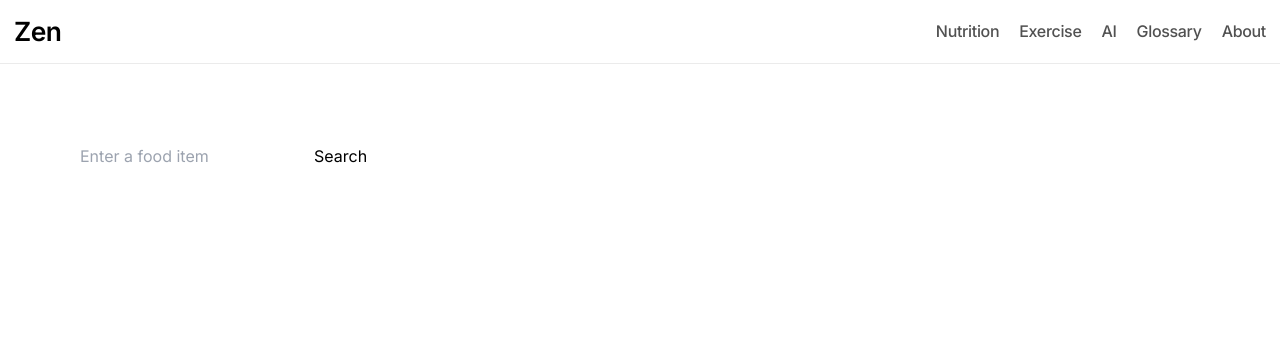
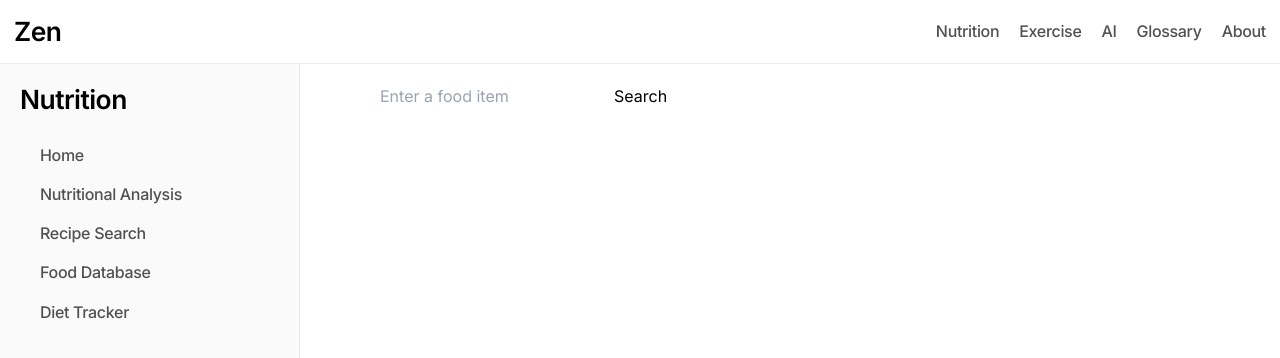
Before and after one commit to devjdn/health-app, a Next.js app in the folder site/: page /nutrition/analysis in a window 1280 px wide. Shown: the top 358 px of the page. Built offline with nearby package versions, Linux system fonts and the light colour scheme.

Commit message:
Adding a rough layout for the nutrition pages

```diff
--- a/site/app/globals.css
+++ b/site/app/globals.css
@@ -21,6 +21,8 @@ h1, h2, h3, h4, h5, h6, p, blockquote, figcaption {
   --primary-background: #fff;
   --secondary-background: #f1f1f1;
   --header: #ffffffc0;
+  --sidebar: #fafafa;
+  --sidebar-nav-hover: #e2e2e2;
   --card-translucent: #f1f1f1d7;
   --scroll-disabled: #ebebeb;
   --btn: #fcfcfc;
@@ -43,6 +45,8 @@ h1, h2, h3, h4, h5, h6, p, blockquote, figcaption {
     --primary-background: #060606;
     --secondary-background: #121212;
     --header: #000000c0;
+    --sidebar: #090909;
+    --sidebar-nav-hover: #131313;
     --card-translucent: #121212d7;
     --scroll-disabled: #2a2a2a;
     --btn: #121212;
@@ -89,6 +93,10 @@ p {
 body {
   background: var(--primary-background);
   min-height: 100vh;
+}
+
+li {
+  list-style-type: none;
 }
 
 header {
@@ -139,21 +147,20 @@ main ::-webkit-scrollbar {
   display: none;
 }
 
-section {
+.home-page {
+  background: var(--intro-gradient);
+}
+.home-page section {
   padding: 80px 0;
 }
-section > * {
+.home-page section > * {
   margin-inline: auto;
 }
-section.site-intro, section .intro {
+.home-page section.site-intro, .home-page section .intro {
   margin-bottom: 42px;
   width: 87.5vw;
   max-width: 1680px;
   margin-inline: auto;
-}
-
-.home-page {
-  background: var(--intro-gradient);
 }
 .home-page .site-intro .intro-text {
   margin-bottom: var(--gap);
@@ -221,17 +228,54 @@ section.site-intro, section .intro {
   margin-bottom: var(--gap);
 }
 
-.nutrition-page section {
-  padding-inline: var(--inline-padding);
+.nutrition {
+  display: grid;
+  grid-template-columns: 300px 1fr;
+  height: calc(100vh - 64px);
 }
-.nutritional-analysis {
-  padding-inline: var(--inline-padding);
-}
-.nutritional-analysis .data-canvas-container {
-  max-width: 1000px;
+.nutrition section {
+  padding: 20px var(--inline-padding);
   display: flex;
   flex-direction: column;
-  gap: 100px;
+  gap: var(--gap);
+}
+.nutrition .nutrition-sidebar {
+  background: var(--sidebar);
+  border-right: var(--border);
+  padding: 20px;
+}
+.nutrition .nutrition-sidebar .service-name {
+  margin-bottom: 20px;
+}
+.nutrition .nutrition-sidebar nav ul li {
+  padding: 10px 20px;
+  border-radius: 10px;
+}
+.nutrition .nutrition-sidebar nav ul li:hover {
+  background: var(--sidebar-nav-hover);
+}
+.nutrition .nutrition-sidebar nav ul li:hover p {
+  color: var(--primary-text);
+}
+.nutrition .nutritional-analysis-page {
+  overflow: scroll;
+}
+.nutrition .nutritional-analysis-page .nutritional-analysis {
+  width: 100%;
+  max-width: calc(1000px + var(--inline-padding));
+  margin-inline: auto;
+}
+.nutrition .nutritional-analysis-page .nutritional-analysis .nutritional-analysis-data h3 {
+  margin-bottom: var(--gap);
+}
+.nutrition .nutritional-analysis-page .nutritional-analysis .nutritional-analysis-data .data-canvas-container {
+  display: flex;
+  flex-direction: column;
+  gap: 50px;
+  width: 100%;
+}
+.nutrition .nutritional-analysis-page .nutritional-analysis .nutritional-analysis-data .data-canvas-container canvas {
+  max-height: 400px;
 }
 
 .ai-page {
--- a/site/app/globals.scss
+++ b/site/app/globals.scss
@@ -22,6 +22,8 @@ h1,h2,h3,h4,h5,h6,p,blockquote,figcaption{
   --primary-background: #fff;
   --secondary-background: #f1f1f1;
   --header: #ffffffc0;
+  --sidebar: #fafafa;
+  --sidebar-nav-hover: #e2e2e2;
   --card-translucent: #f1f1f1d7;
   --scroll-disabled: #ebebeb;
   --btn: #fcfcfc;
@@ -49,6 +51,8 @@ h1,h2,h3,h4,h5,h6,p,blockquote,figcaption{
     --primary-background: #060606;
     --secondary-background: #121212;
     --header: #000000c0;
+    --sidebar: #090909;
+    --sidebar-nav-hover: #131313;
     --card-translucent: #121212d7;
     --scroll-disabled: #2a2a2a;
     --btn: #121212;
@@ -96,6 +100,10 @@ p{
 body {
   background: var(--primary-background);
   min-height: 100vh;
+}
+
+li{
+  list-style-type: none;
 }
 
 header{
@@ -156,6 +164,10 @@ main{
   }
 }
 
+
+.home-page{
+  background: var(--intro-gradient);
+
   section{
     padding: 80px 0;
 
@@ -171,9 +183,6 @@ section{
       margin-inline: auto;
     }
   }
-
-.home-page{
-  background: var(--intro-gradient);
 
   .site-intro{
 
@@ -268,27 +277,71 @@ section{
 }
 
 
-.nutrition-page{
+.nutrition{
+  display: grid;
+  grid-template-columns: 300px 1fr;
+  height: calc(100vh - 64px);
+
   section{
-    padding-inline: var(--inline-padding);
+    padding: 20px var(--inline-padding);
+    display: flex;
+    flex-direction: column;
+    gap: var(--gap);
+  }
 
-    &.nutritional-analysis{
-      // background: var(--secondary-background);
+  .nutrition-sidebar{
+    background: var(--sidebar);
+    border-right: var(--border);
+    padding: 20px;
+
+    .service-name{
+      margin-bottom: 20px;
+    }
+
+    nav{
+      ul{
+
+        li{
+          padding: 10px 20px;
+          border-radius: 10px;
+
+          &:hover{
+            background: var(--sidebar-nav-hover);
+            p{
+              color: var(--primary-text);
+            }
+          }
+        }
+      }
     }
   }
 
 
+  .nutritional-analysis-page{
+    overflow: scroll;
+    .nutritional-analysis{
+      width: 100%;
+      max-width: calc(1000px + var(--inline-padding));
+      margin-inline: auto;
 
+      .nutritional-analysis-data{
+        h3{
+          margin-bottom: var(--gap);
+        }
+        .data-canvas-container{
+          display: flex;
+          flex-direction: column;
+          gap: 50px;
+          width: 100%;
+
+          canvas{
+            max-height: 400px;
+          }
+        }
+      }
+    }
   }
 
-.nutritional-analysis{
-  padding-inline: var(--inline-padding);
-  .data-canvas-container{
-    max-width: 1000px;
-    display: flex;
-    flex-direction: column;
-    gap: 100px;
-  }
 }
 
 
--- a/site/app/nutrition/analysis/page.tsx
+++ b/site/app/nutrition/analysis/page.tsx
@@ -3,7 +3,7 @@ import NutritionalAnalysis from "@/app/api/nutrition-analysis";
 export default function NutritionalAnalysisPage() {
     return(
        <div className="nutritional-analysis-page">
-        <NutritionalAnalysis />
+          <NutritionalAnalysis />
        </div>
     );
 }
--- /dev/null
+++ b/site/app/nutrition/layout.tsx
@@ -0,0 +1,11 @@
+import React from "react";
+import NutritionSidebar from "../ui/nutrition/nutrition-sidebar";
+
+export default function NutritionLayout({children}: {children: React.ReactNode}) {
+    return(
+        <div className="nutrition">
+        <NutritionSidebar/>
+        {children}
+        </div>
+    );
+}
--- a/site/app/nutrition/page.tsx
+++ b/site/app/nutrition/page.tsx
@@ -1,12 +1,10 @@
-const NutritionalPage: React.FC = () => {
-  return (
-    <div className="nutrition-page">
-      <section className="intro">
+export default function NutritionPage() {
+  return(
+    <section className="nutrition-home">
+      <div className="intro">
         <h2>Nutrition</h2>
         <p>Utilise the provided services to research and track the nutritional data of foods and drinks.</p>
-      </section>
-    </div>
+      </div>
+    </section>
   );
-};
-
-export default NutritionalPage;
+}
--- /dev/null
+++ b/site/app/ui/nutrition/nutrition-sidebar.tsx
@@ -0,0 +1,33 @@
+import Link from "next/link";
+
+export default function NutritionSidebar() {
+
+    const nutritionLinks = [
+        {name: "Home", href: "/nutrition"},
+        {name: "Nutritional Analysis", href: "/nutrition/analysis"},
+        {name: "Recipe Search", href: "/nutrition/recipe-search"},
+        {name: "Food Database", href: "/nutrition/food-database"},
+        {name: "Diet Tracker", href: "/nutrition/tracking"},
+    ]
+
+    return(
+        <div className="nutrition-sidebar">
+            <div className="service-name">
+                <h3>Nutrition</h3>
+            </div>
+            <nav>
+                <ul>
+                    {nutritionLinks.map((nutritionLink) => {
+                        return(
+                            <li key={nutritionLink.name}>
+                                <Link key={nutritionLink.name} href={nutritionLink.href}>
+                                    <p>{nutritionLink.name}</p>
+                                </Link>
+                            </li>
+                        )
+                    })}
+                </ul>
+            </nav>
+        </div>
+    );
+}
```
Also changed, not shown: site/app/api/nutrition-analysis.tsx (+55 -78 lines), 1 other file (tests, documents, lock files or other folders). Lines whose indentation alone changed are shown as unchanged.
